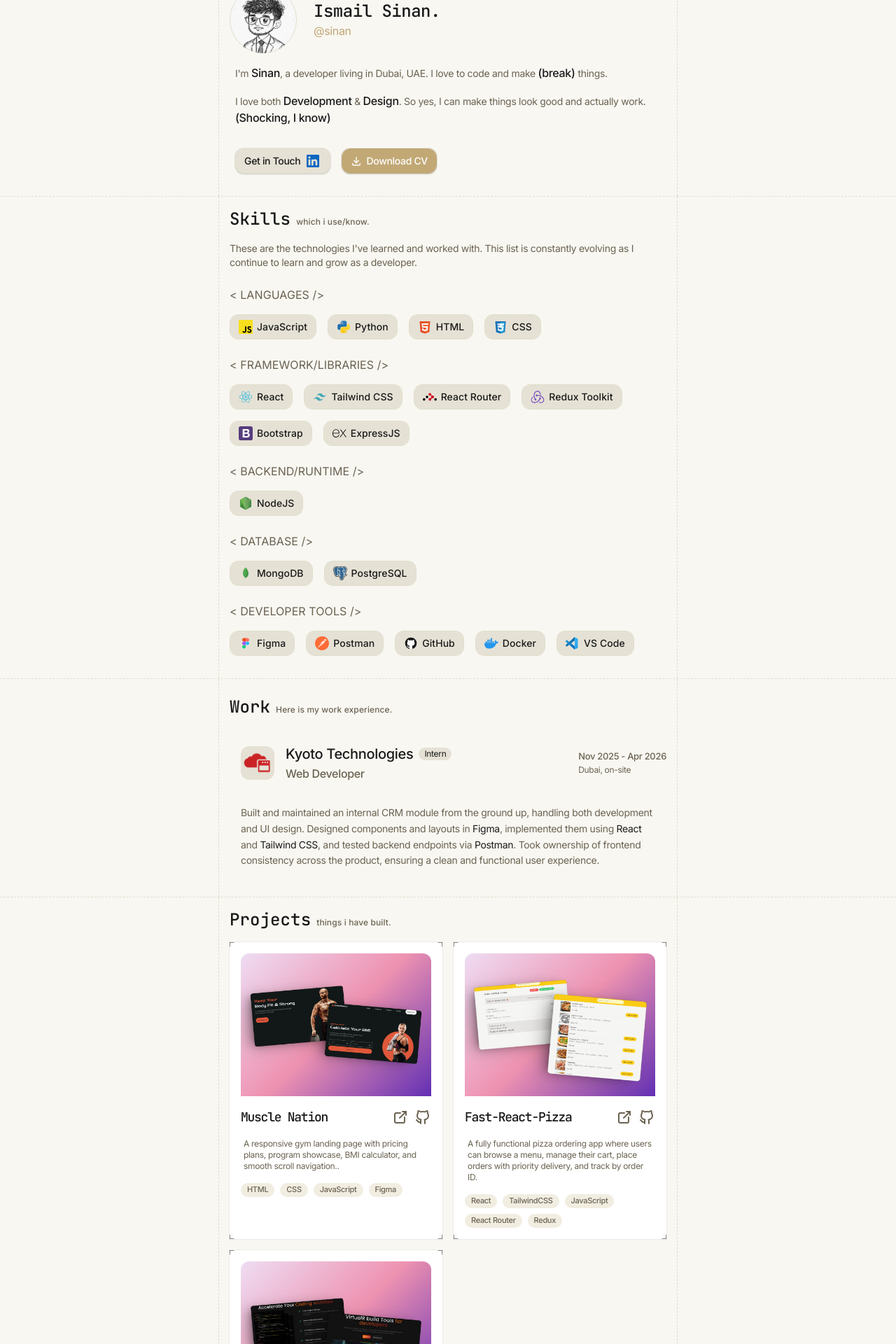
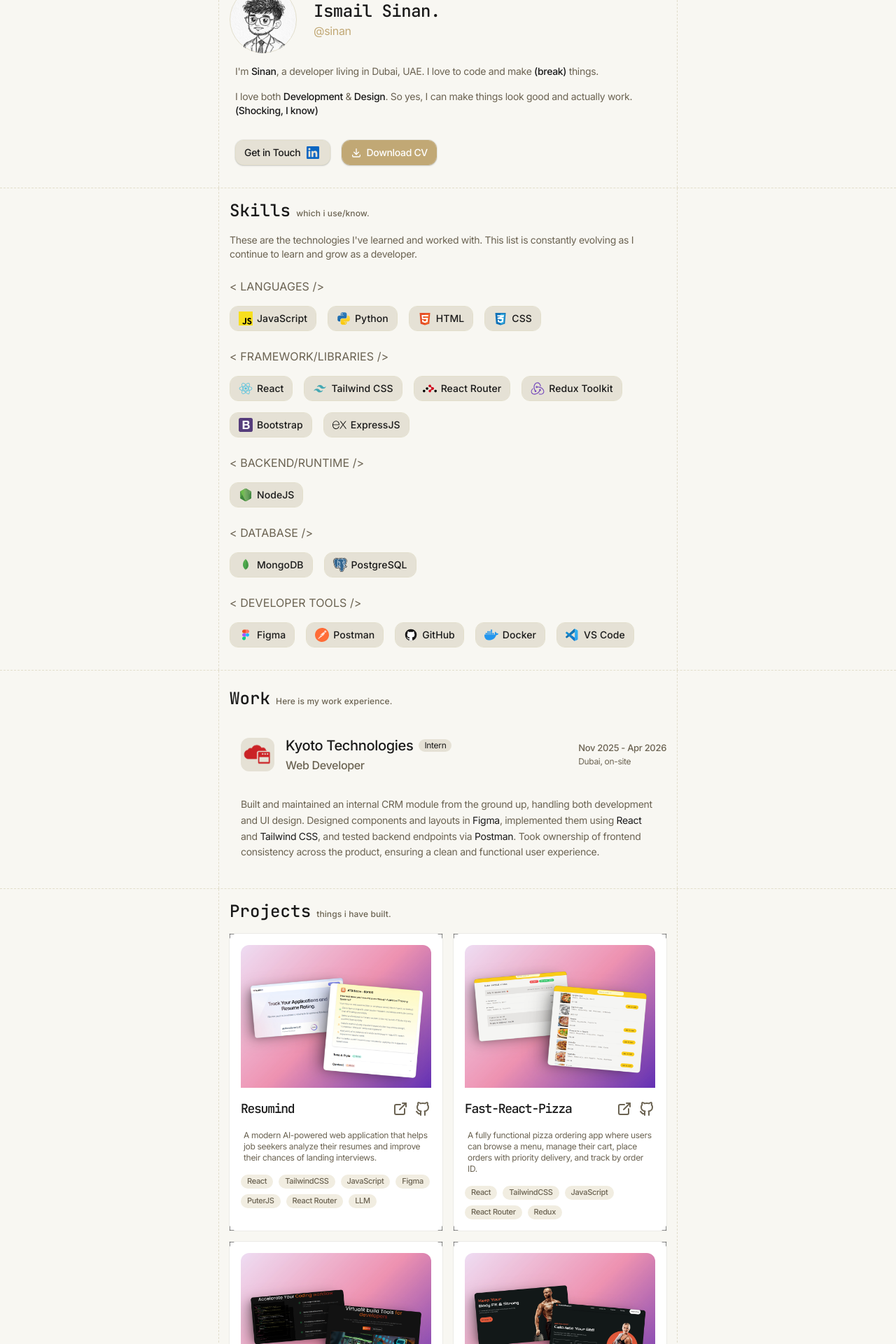
Before and after one commit to Sinan-exe/PortFolio, a React (Vite) app: page / in a window 1280 px wide. Shown: the part 60-1980 px from the top of the page at 70% size. Built offline with nearby package versions, Linux system fonts and the light colour scheme.

Commit message:
project section

```diff
--- a/src/components/Footer.jsx
+++ b/src/components/Footer.jsx
@@ -41,7 +41,7 @@ function Footer() {
               className={`bg-secondary text-secondary-foreground  border  border-border rounded-lg hover:bg-secondary hover:ring ring-ring cursor-pointer flex items-center `}
               key={link.name}
             >
-              <span className=" align-middle">{link.logo}</span>
+              <span className=" align-middle text-primary">{link.logo}</span>
               <span className="tracking-wide text-[12px] md:text-sm">
                 {link.name}
               </span>
--- a/src/components/HeroSection.jsx
+++ b/src/components/HeroSection.jsx
@@ -31,27 +31,17 @@ function HeroSection() {
         <div className="px-6 md:px-8 mb-8">
           <p className="text-xs md:text-sm text-muted-foreground mb-2 md:mb-4">
             {" "}
-            I'm{" "}
-            <span className="text-sm md:text-base text-foreground font-medium">
-              Sinan
-            </span>
-            , a developer living in Dubai, UAE. I love to code and make{" "}
-            <span className="text-sm md:text-base text-foreground font-medium">
-              (break){" "}
-            </span>
+            I'm <span className=" text-foreground font-medium">Sinan</span>, a
+            developer living in Dubai, UAE. I love to code and make{" "}
+            <span className=" text-foreground font-medium">(break) </span>
             things.
           </p>
           <p className="text-xs md:text-sm text-muted-foreground">
             I love both{" "}
-            <span className="text-sm md:text-base text-foreground font-medium">
-              Development
-            </span>{" "}
-            &{" "}
-            <span className="text-sm md:text-base text-foreground font-medium">
-              Design
-            </span>
-            . So yes, I can make things look good and actually work.
-            <span className="text-sm md:text-base text-foreground font-medium">
+            <span className=" text-foreground font-medium">Development</span> &{" "}
+            <span className=" text-foreground font-medium">Design</span>. So
+            yes, I can make things look good and actually work.
+            <span className=" text-foreground font-medium">
               (Shocking, I know)
             </span>
           </p>
--- a/src/components/Projects.jsx
+++ b/src/components/Projects.jsx
@@ -15,12 +15,20 @@ function Projects() {
           </h1>
           <div className="mt-4 grid sm:grid-cols-2 gap-4">
             <Card_6
-              src="/muscleNation-img.jpeg"
-              title="Muscle Nation"
+              src="/aiResume-img.jpeg"
+              title="Resumind"
               livelink="#"
               gitlink="#"
-              content="A responsive gym landing page with pricing plans, program showcase, BMI calculator, and smooth scroll navigation.."
-              techs={["HTML", "CSS", "JavaScript", "Figma"]}
+              content="A modern AI-powered web application that helps job seekers analyze their resumes and improve their chances of landing interviews."
+              techs={[
+                "React",
+                "TailwindCSS",
+                "JavaScript",
+                "Figma",
+                "PuterJS",
+                "React Router",
+                "LLM",
+              ]}
             />
             <Card_6
               src="/fastReactPizza-img.jpeg"
@@ -44,6 +52,14 @@ function Projects() {
               content="A responsive landing page for a fictional VR development tool featuring pricing tiers, testimonials, and workflow sections."
               techs={["React", "TailwindCSS", "JavaScript", "Figma"]}
             />
+            <Card_6
+              src="/muscleNation-img.jpeg"
+              title="Muscle Nation"
+              livelink="#"
+              gitlink="#"
+              content="A responsive gym landing page with pricing plans, program showcase, BMI calculator, and smooth scroll navigation.."
+              techs={["HTML", "CSS", "JavaScript", "Figma"]}
+            />
           </div>
         </div>
       </div>
--- a/src/components/card-6.jsx
+++ b/src/components/card-6.jsx
@@ -1,4 +1,4 @@
-import { Card, CardContent, CardHeader, CardTitle } from "@/components/ui/card";
+import { Card } from "@/components/ui/card";
 import { cn } from "@/lib/utils";
 import { IconBrandGithub, IconExternalLink } from "@tabler/icons-react";
 import { Badge } from "./ui/badge";
```
Also changed, not shown: public/aiResume-img.jpeg (added).
